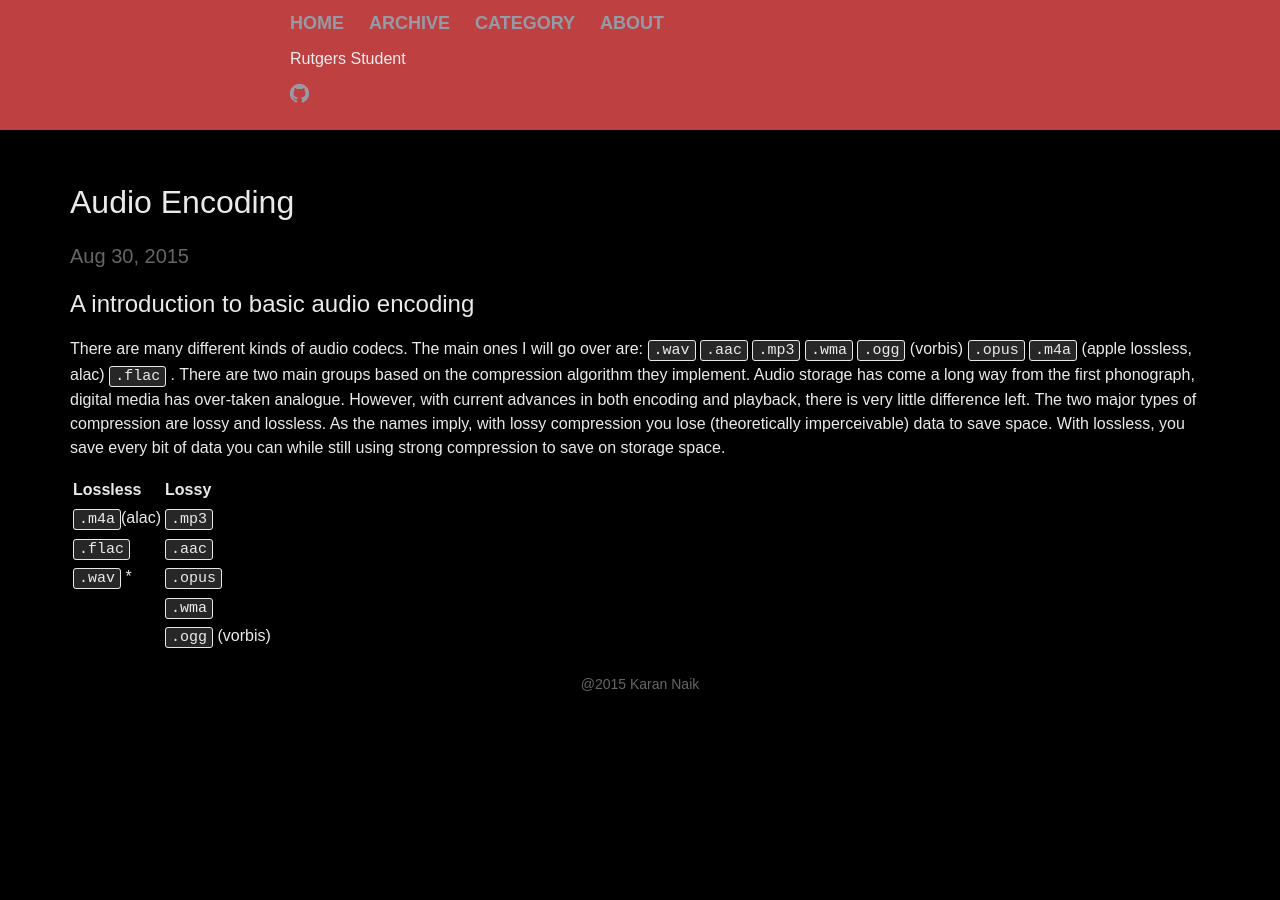
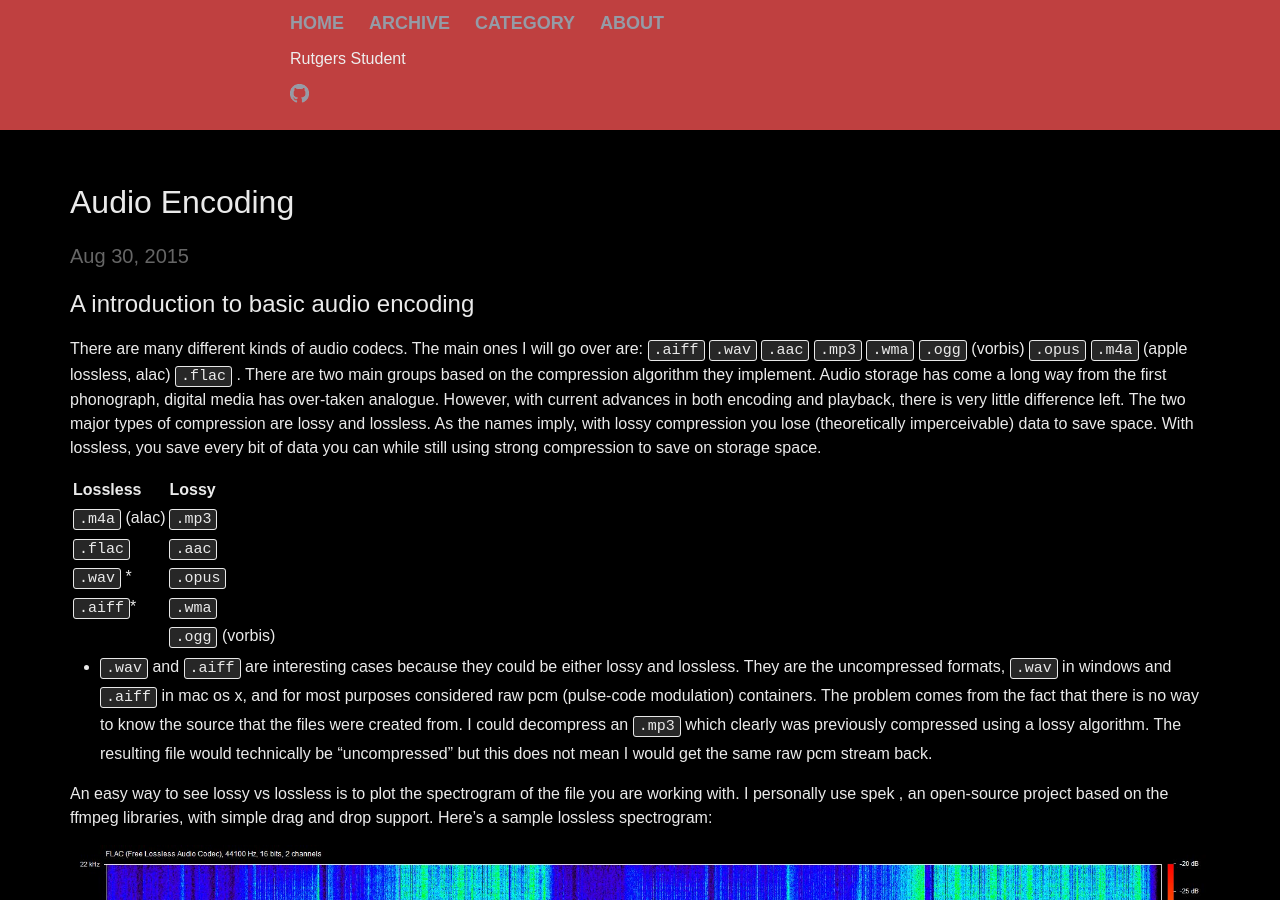
Before and after one commit to knaik/knaik.github.io, a Jekyll site: the page built from _posts/2015-08-30-audio-encoding.markdown, in a window 1280 px wide and 900 px high. Built offline with Jekyll 4.4.1, drawn with Linux system fonts in a browser that asks for light colours.

Commit message:
Lossy vs Lossless and Spectrogram

```diff
--- a/_posts/2015-08-30-audio-encoding.markdown
+++ b/_posts/2015-08-30-audio-encoding.markdown
@@ -5,17 +5,29 @@ date:   2015-08-30 11:23:32
 categories: audio
 ---
 #A introduction to basic audio encoding
-There are many different kinds of audio codecs. The main ones I will go over are: `.wav` `.aac` `.mp3` `.wma` `.ogg` (vorbis) `.opus` `.m4a` (apple lossless, alac) `.flac` .
+There are many different kinds of audio codecs. The main ones I will go over are: `.aiff` `.wav` `.aac` `.mp3` `.wma` `.ogg` (vorbis) `.opus` `.m4a` (apple lossless, alac) `.flac` .
 There are two main groups based on the compression algorithm they implement.
 Audio storage has come a long way from the first phonograph, digital media has over-taken analogue.
 However, with current advances in both encoding and playback, there is very little difference left.
 The two major types of compression are lossy and lossless. As the names imply, with lossy compression you lose (theoretically imperceivable) data to save space.
 With lossless, you save every bit of data you can while still using strong compression to save on storage space.
 
-| Lossless  | Lossy |
-|:------------- |:------------- |
-| `.m4a`(alac)  | `.mp3`  |
-| `.flac`  | `.aac`  |
-| `.wav` * | `.opus` |
-|			| `.wma` |
-|			| `.ogg` (vorbis) |
+| Lossless    | Lossy |
+|:-------------   |:------------- |
+| `.m4a` (alac)    | `.mp3`  |
+| `.flac`    | `.aac`  |
+| `.wav` *   | `.opus` |
+| `.aiff`*	  | `.wma` |
+|			  | `.ogg` (vorbis) |
+
+* `.wav` and `.aiff` are interesting cases because they could be either lossy and lossless.
+They are the uncompressed formats, `.wav` in windows and `.aiff` in mac os x, and for most purposes considered raw pcm (pulse-code modulation) containers.
+The problem comes from the fact that there is no way to know the source that the files were created from.
+I could decompress an `.mp3` which clearly was previously compressed using a lossy algorithm.
+The resulting file would technically be "uncompressed" but this does not mean I would get the same raw pcm stream back.
+
+An easy way to see lossy vs lossless is to plot the spectrogram of the file you are working with.
+I personally use [spek](http://spek.cc/) , an open-source project based on the ffmpeg libraries, with simple drag and drop support.
+Here's a sample lossless spectrogram:
+
+![.flac spectrogram](/images/spek1.jpg)
```
Also changed, not shown: images/spek1.JPG (added), 1 other file.
